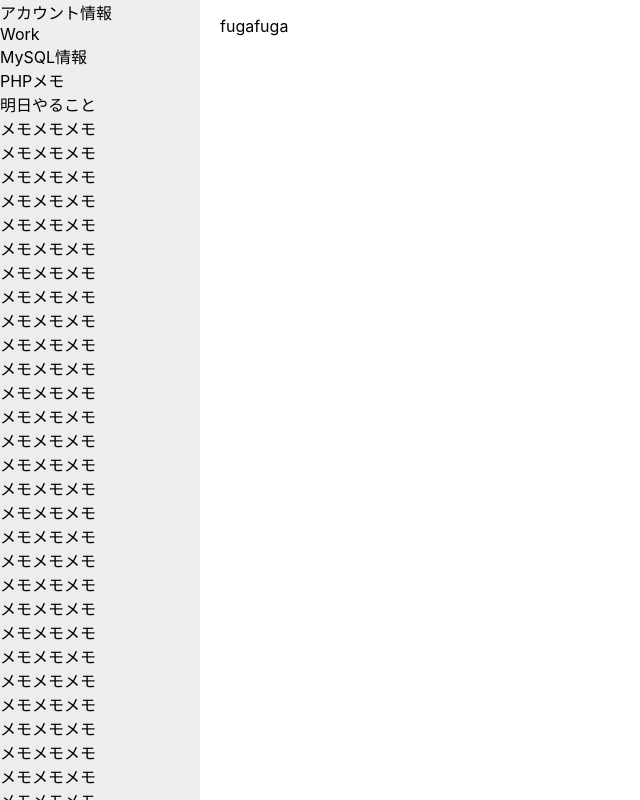
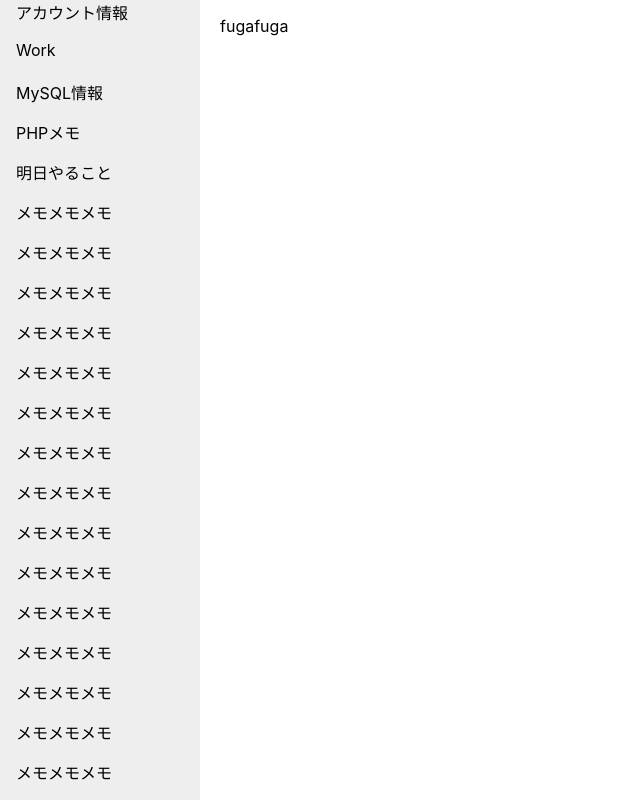
Before and after one commit to mississppi/tauri_note, a React (Create React App) app: page / in a window 1280 px wide. Shown: the whole page, without its empty margins (0-640 px from the left). Built offline with nearby package versions, Linux system fonts and the light colour scheme.

Commit message:
li style

```diff
--- a/src/App.tsx
+++ b/src/App.tsx
@@ -9,7 +9,9 @@ function App() {
       <div className="side">
         {
           sample_post.map(v => (
-            <li className='post'>{v}</li>
+            <li className='post'>
+              <span className='post_title'>{v}</span>
+            </li>
           ))
         }
       </div>
--- a/src/index.css
+++ b/src/index.css
@@ -31,4 +31,9 @@ code {
 
 .post{
   list-style: none;
+  height: 40px;
 }
+
+.post .post_title{
+  padding-left: 1em;
+}
```
